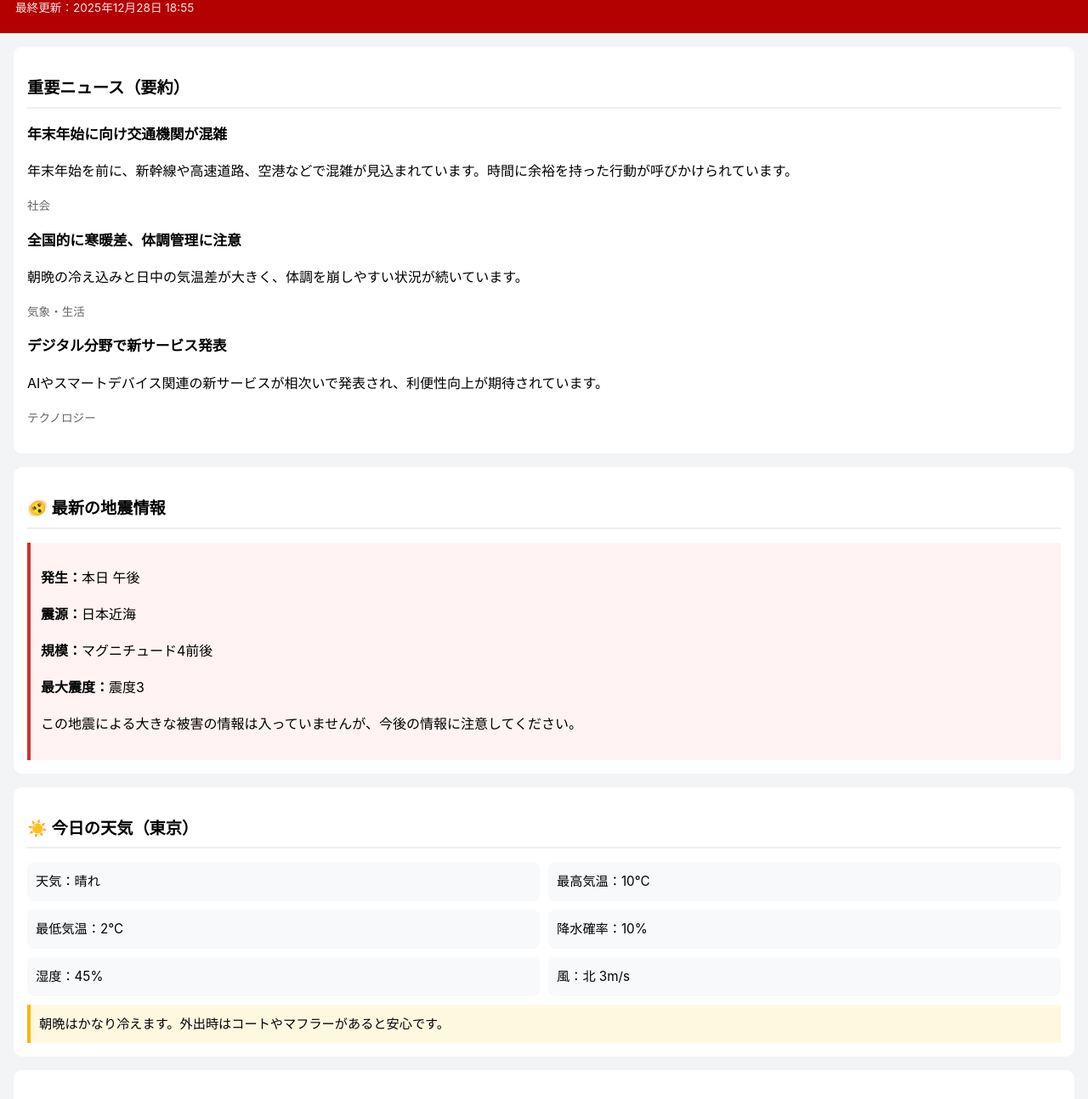
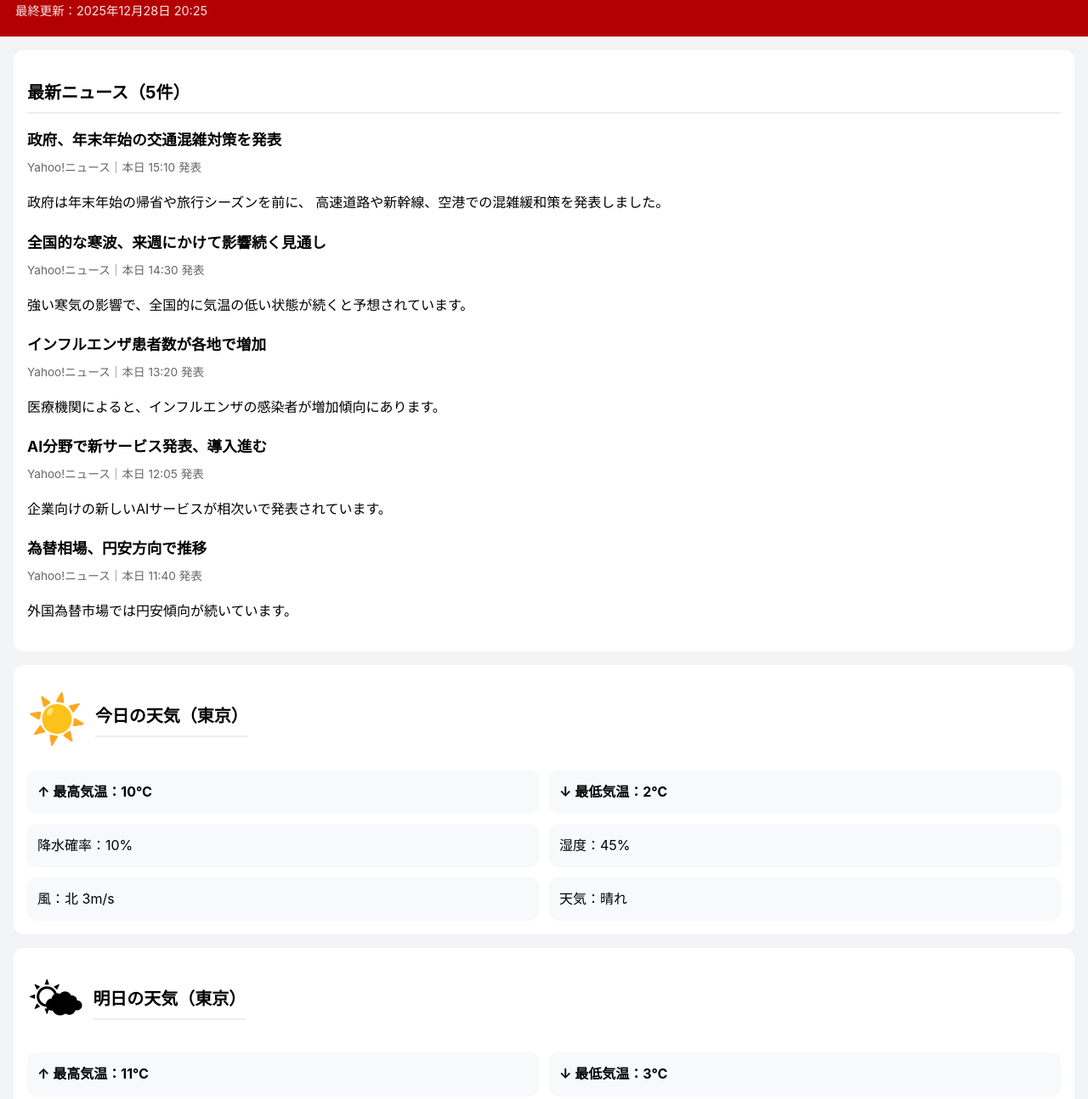
Before and after one commit to togashihome104104-pixel/togashihome104104.github.io, a plain HTML site: page index.html in a window 1280 px wide. Shown: the part 64-1358 px from the top of the page at 85% size. Drawn offline with Linux system fonts and the light colour scheme.

Commit message:
Update index.html

```diff
--- a/index.html
+++ b/index.html
@@ -16,62 +16,65 @@
       color: #fff;
       padding: 18px;
     }
-    header h1 {
-      margin: 0;
-      font-size: 1.4em;
-    }
-    header p {
-      margin: 6px 0 0;
-      font-size: 0.85em;
-      opacity: 0.9;
-    }
+    header h1 { margin: 0; font-size: 1.5em; }
+    header p { margin: 6px 0 0; font-size: 0.9em; opacity: 0.9; }
+
     section {
       background: #fff;
       margin: 16px;
       padding: 16px;
-      border-radius: 10px;
+      border-radius: 12px;
     }
     h2 {
       border-bottom: 2px solid #eee;
       padding-bottom: 6px;
-      font-size: 1.2em;
+      font-size: 1.25em;
     }
+
+    /* ニュース */
     article {
-      margin-bottom: 14px;
+      margin-bottom: 18px;
     }
     article h3 {
-      margin: 0 0 4px;
-      font-size: 1.05em;
+      margin: 0 0 6px;
+      font-size: 1.1em;
     }
-    .meta {
+    .news-meta {
       color: #666;
       font-size: 0.85em;
+      margin-bottom: 6px;
+    }
+
+    /* 天気 */
+    .weather-title {
+      display: flex;
+      align-items: center;
+      gap: 10px;
+    }
+    .weather-icon {
+      font-size: 3.5em;
     }
     .weather-grid {
       display: grid;
       grid-template-columns: 1fr 1fr;
-      gap: 10px;
-      margin-top: 10px;
+      gap: 12px;
+      margin-top: 12px;
     }
     .weather-item {
       background: #f7f9fb;
-      padding: 10px;
-      border-radius: 8px;
-      font-size: 0.95em;
+      padding: 12px;
+      border-radius: 10px;
     }
-    .comment {
-      margin-top: 10px;
-      padding: 10px;
-      background: #fff8e1;
-      border-left: 4px solid #ffb300;
-      font-size: 0.95em;
-    }
+    .temp-high { font-weight: bold; }
+    .temp-low { font-weight: bold; }
+
+    /* 地震 */
     .quake {
       background: #fff3f3;
-      border-left: 4px solid #d32f2f;
-      padding: 12px;
-      margin-top: 10px;
+      border-left: 5px solid #d32f2f;
+      padding: 14px;
     }
+
     footer {
       text-align: center;
       font-size: 0.85em;
@@ -84,74 +87,100 @@
 
 <header>
   <h1>📰 今日のニュース & ☀️ 天気</h1>
-  <p>最終更新：2025年12月28日 18:55</p>
+  <p>最終更新：2025年12月28日 20:25</p>
 </header>
 
+<!-- ニュース -->
 <section>
-  <h2>重要ニュース（要約）</h2>
+  <h2>最新ニュース（5件）</h2>
 
   <article>
-    <h3>年末年始に向け交通機関が混雑</h3>
-    <p>年末年始を前に、新幹線や高速道路、空港などで混雑が見込まれています。時間に余裕を持った行動が呼びかけられています。</p>
-    <div class="meta">社会</div>
+    <h3>政府、年末年始の交通混雑対策を発表</h3>
+    <div class="news-meta">Yahoo!ニュース｜本日 15:10 発表</div>
+    <p>
+      政府は年末年始の帰省や旅行シーズンを前に、
+      高速道路や新幹線、空港での混雑緩和策を発表しました。
+    </p>
   </article>
 
   <article>
-    <h3>全国的に寒暖差、体調管理に注意</h3>
-    <p>朝晩の冷え込みと日中の気温差が大きく、体調を崩しやすい状況が続いています。</p>
-    <div class="meta">気象・生活</div>
+    <h3>全国的な寒波、来週にかけて影響続く見通し</h3>
+    <div class="news-meta">Yahoo!ニュース｜本日 14:30 発表</div>
+    <p>
+      強い寒気の影響で、全国的に気温の低い状態が続くと予想されています。
+    </p>
   </article>
 
   <article>
-    <h3>デジタル分野で新サービス発表</h3>
-    <p>AIやスマートデバイス関連の新サービスが相次いで発表され、利便性向上が期待されています。</p>
-    <div class="meta">テクノロジー</div>
+    <h3>インフルエンザ患者数が各地で増加</h3>
+    <div class="news-meta">Yahoo!ニュース｜本日 13:20 発表</div>
+    <p>
+      医療機関によると、インフルエンザの感染者が増加傾向にあります。
+    </p>
+  </article>
+
+  <article>
+    <h3>AI分野で新サービス発表、導入進む</h3>
+    <div class="news-meta">Yahoo!ニュース｜本日 12:05 発表</div>
+    <p>
+      企業向けの新しいAIサービスが相次いで発表されています。
+    </p>
+  </article>
+
+  <article>
+    <h3>為替相場、円安方向で推移</h3>
+    <div class="news-meta">Yahoo!ニュース｜本日 11:40 発表</div>
+    <p>
+      外国為替市場では円安傾向が続いています。
+    </p>
   </article>
 </section>
 
+<!-- 天気 -->
 <section>
-  <h2>🫨 最新の地震情報</h2>
-  <div class="quake">
-    <p><strong>発生：</strong>本日 午後</p>
-    <p><strong>震源：</strong>日本近海</p>
-    <p><strong>規模：</strong>マグニチュード4前後</p>
-    <p><strong>最大震度：</strong>震度3</p>
-    <p>この地震による大きな被害の情報は入っていませんが、今後の情報に注意してください。</p>
+  <div class="weather-title">
+    <div class="weather-icon">☀️</div>
+    <h2>今日の天気（東京）</h2>
+  </div>
+  <div class="weather-grid">
+    <div class="weather-item temp-high">↑ 最高気温：10℃</div>
+    <div class="weather-item temp-low">↓ 最低気温：2℃</div>
+    <div class="weather-item">降水確率：10%</div>
+    <div class="weather-item">湿度：45%</div>
+    <div class="weather-item">風：北 3m/s</div>
+    <div class="weather-item">天気：晴れ</div>
   </div>
 </section>
 
 <section>
-  <h2>☀️ 今日の天気（東京）</h2>
+  <div class="weather-title">
+    <div class="weather-icon">🌤</div>
+    <h2>明日の天気（東京）</h2>
+  </div>
   <div class="weather-grid">
-    <div class="weather-item">天気：晴れ</div>
-    <div class="weather-item">最高気温：10℃</div>
-    <div class="weather-item">最低気温：2℃</div>
-    <div class="weather-item">降水確率：10%</div>
-    <div class="weather-item">湿度：45%</div>
-    <div class="weather-item">風：北 3m/s</div>
-  </div>
-  <div class="comment">
-    朝晩はかなり冷えます。外出時はコートやマフラーがあると安心です。
+    <div class="weather-item temp-high">↑ 最高気温：11℃</div>
+    <div class="weather-item temp-low">↓ 最低気温：3℃</div>
+    <div class="weather-item">降水確率：20%</div>
+    <div class="weather-item">湿度：50%</div>
+    <div class="weather-item">風：北東 2m/s</div>
+    <div class="weather-item">天気：晴れ時々くもり</div>
   </div>
 </section>
 
+<!-- 地震 -->
 <section>
-  <h2>🌤 明日の天気（東京）</h2>
-  <div class="weather-grid">
-    <div class="weather-item">天気：晴れ時々くもり</div>
-    <div class="weather-item">最高気温：11℃</div>
-    <div class="weather-item">最低気温：3℃</div>
-    <div class="weather-item">降水確率：20%</div>
-    <div class="weather-item">湿度：50%</div>
-    <div class="weather-item">風：北東 2m/s</div>
-  </div>
-  <div class="comment">
-    日中は過ごしやすいですが、夕方以降は冷え込みそうです。
+  <h2>🫨 最新の地震情報</h2>
+  <div class="quake">
+    <p><strong>発生時刻：</strong>本日 16:18ごろ</p>
+    <p><strong>震源：</strong>関東地方近海</p>
+    <p><strong>規模：</strong>マグニチュード4.2</p>
+    <p><strong>最大震度：</strong>震度3</p>
+    <p>現在、大きな被害の情報は入っていません。</p>
   </div>
 </section>
 
 <footer>
-  <p>※ ニュース・天気・地震情報は一般的な最新情報をもとにした要約です</p>
+  <p>※ 情報は参考用です</p>
 </footer>
 
 </body>
```
